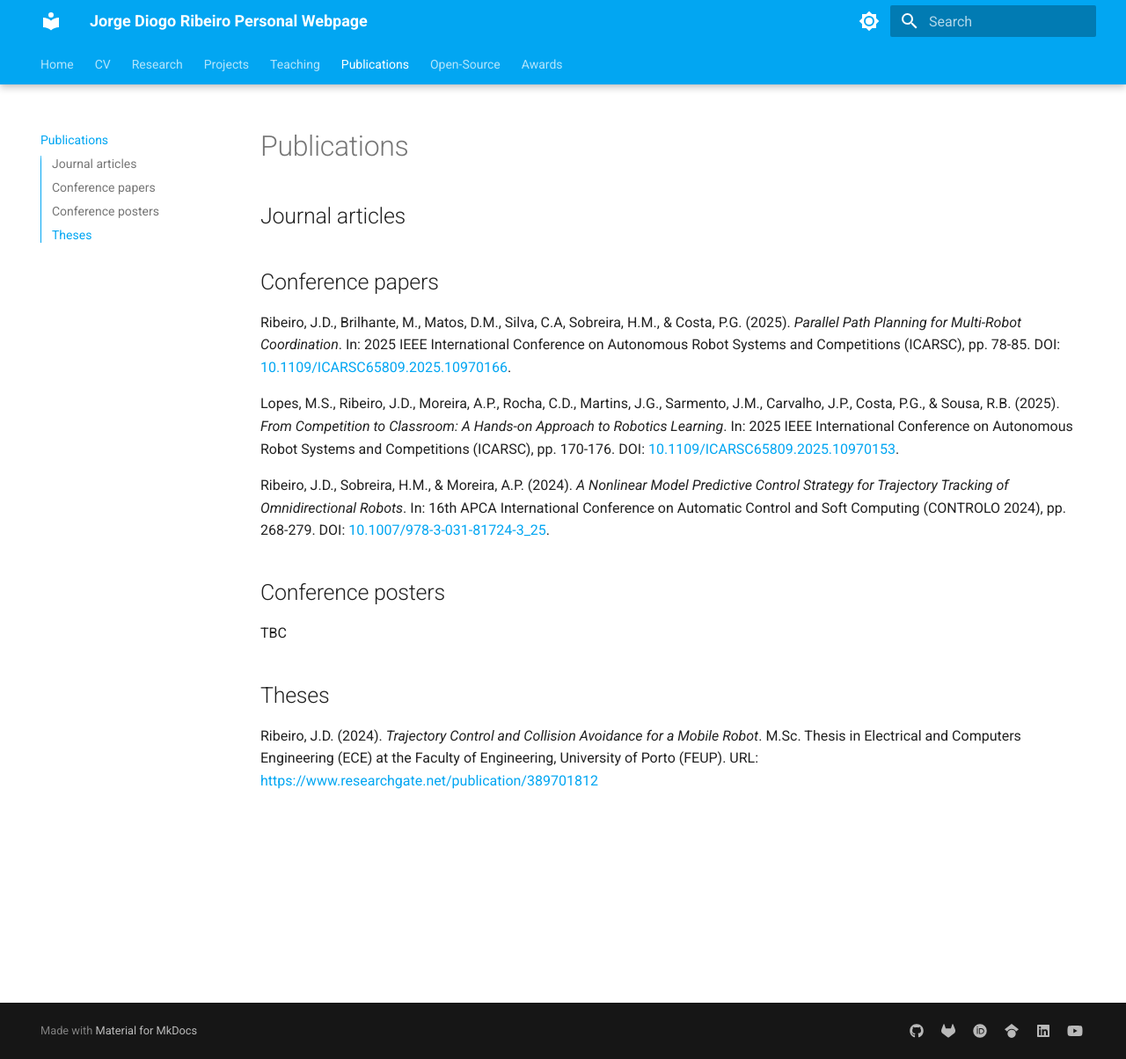
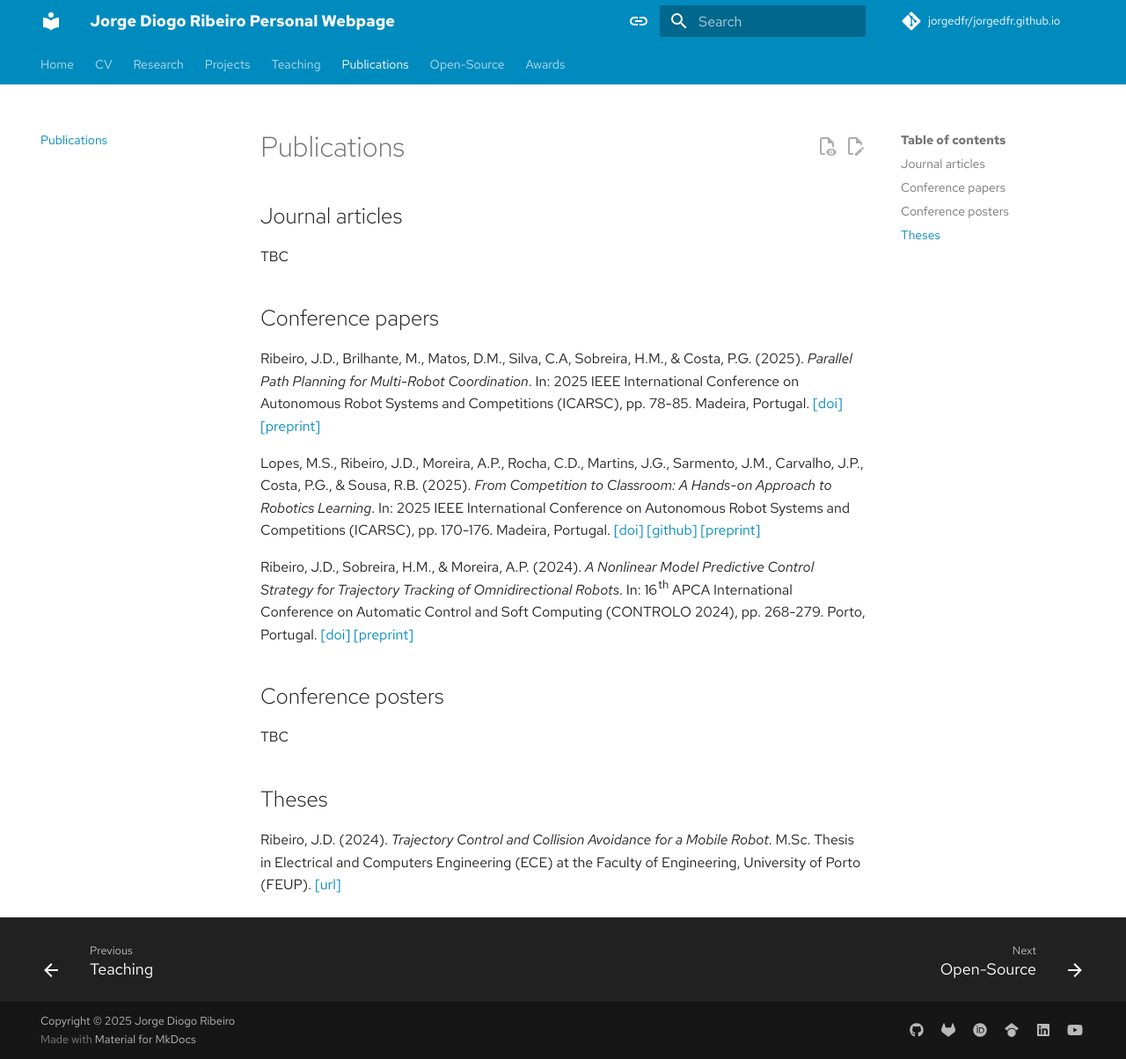
Before and after one commit to JorgeDFR/jorgedfr.github.io, an MkDocs documentation site: the page built from docs/publications.md, in a window 1280 px wide and 1204 px high. Shown: the whole window at 88% size. Built offline with MkDocs 1.6.1 and Material for MkDocs 9.7.7, drawn with Linux system fonts in a browser that asks for light colours; comment, search, counter and statistics services are not loaded.

Commit message:
Update style and papers

```diff
--- a/docs/publications.md
+++ b/docs/publications.md
@@ -1,6 +1,8 @@
 # Publications
 
 ## Journal articles
+
+TBC
 
 <!-- Ribeiro, J.D., Sousa, R.B., Martins, J.G., Aguiar, A.S., Santos, F.N., & Sobreira, H.M. (2025).
 _Indoor Benchmark of 3D LiDAR SLAM at iilab – Industry and Innovation Laboratory_.
@@ -14,20 +16,24 @@ URL: [TBC](TBC) -->
 Ribeiro, J.D., Brilhante, M., Matos, D.M., Silva, C.A, Sobreira, H.M., & Costa, P.G. (2025).
 _Parallel Path Planning for Multi-Robot Coordination_.
 In: 2025 IEEE International Conference on Autonomous Robot Systems and Competitions (ICARSC),
-pp. 78-85.
-DOI: [10.1109/ICARSC65809.2025.10970166](https://doi.org/10.1109/ICARSC65809.2025.10970166).
+pp. 78-85. Madeira, Portugal.
+[[doi]](https://doi.org/10.1109/ICARSC65809.2025.10970166)
+[[preprint]](https://doi.org/10.13140/RG.2.2.15702.97609/1)
 
 Lopes, M.S., Ribeiro, J.D., Moreira, A.P., Rocha, C.D., Martins, J.G., Sarmento, J.M., Carvalho, J.P., Costa, P.G., & Sousa, R.B. (2025).
 _From Competition to Classroom: A Hands-on Approach to Robotics Learning_.
 In: 2025 IEEE International Conference on Autonomous Robot Systems and Competitions (ICARSC),
-pp. 170-176.
-DOI: [10.1109/ICARSC65809.2025.10970153](https://doi.org/10.1109/ICARSC65809.2025.10970153).
+pp. 170-176. Madeira, Portugal.
+[[doi]](https://doi.org/10.1109/ICARSC65809.2025.10970153)
+[[github]](https://github.com/5dpo/5dpo_ratf_stem_2025)
+[[preprint]](https://doi.org/10.13140/RG.2.2.33785.17769)
 
 Ribeiro, J.D., Sobreira, H.M., & Moreira, A.P. (2024).
 _A Nonlinear Model Predictive Control Strategy for Trajectory Tracking of Omnidirectional Robots_.
 In: 16th APCA International Conference on Automatic Control and Soft Computing (CONTROLO 2024),
-pp. 268-279.
-DOI: [10.1007/978-3-031-81724-3_25](https://doi.org/10.1007/978-3-031-81724-3_25).
+pp. 268-279. Porto, Portugal.
+[[doi]](https://doi.org/10.1007/978-3-031-81724-3_25)
+[[preprint]](https://doi.org/10.13140/RG.2.2.34157.91367/1)
 
 ## Conference posters
 
--- /dev/null
+++ b/docs/stylesheets/extra.css
@@ -0,0 +1,7 @@
+[data-md-color-scheme="jorgedfr"] {
+  --md-primary-fg-color: #008BBE;
+  --md-primary-fg-color--light: #64C7EA;
+  --md-primary-fg-color--dark: #00233D;
+
+  --md-typeset-a-color: var(--md-primary-fg-color);
+}
--- a/mkdocs.yml
+++ b/mkdocs.yml
@@ -1,6 +1,14 @@
 site_name: Jorge Diogo Ribeiro Personal Webpage
 site_url: https://jorgedfr.github.io
-# site_url: https://127.0.0.1:10000
+site_author: Jorge Diogo Ribeiro
+
+# Repository
+repo_name: jorgedfr/jorgedfr.github.io
+repo_url: https://github.com/jorgedfr/jorgedfr.github.io
+edit_uri: edit/main/docs/
+
+# Copyright
+copyright: Copyright &copy; 2025 Jorge Diogo Ribeiro
 
 plugins:
   - search
@@ -8,36 +16,49 @@ plugins:
 theme:
   name: material
   features:
+    - content.action.edit
+    - content.action.view
+    - content.code.annotate
     - content.code.copy
+    - navigation.footer
+    - navigation.indexes
     - navigation.instant
     - navigation.instant.prefetch
     - navigation.instant.progress
+    - navigation.sections
     - navigation.tabs
-    - navigation.tabs.sticky
-    - navigation.sections
-    - navigation.expand
-    - navigation.path
-    - navigation.prune
-    - navigation.indexes
     - navigation.top
+    - navigation.tracking
+    - search.highlight
+    - search.share
+    - search.suggest
     - toc.follow
-    - toc.integrate
-    - search.suggest
-    - search.highlight
   palette:
+    - media: "(prefers-color-scheme)"
+      toggle:
+        icon: material/link
+        name: Switch to light mode
     - media: "(prefers-color-scheme: light)"
-      primary: light blue
-      scheme: default
+      scheme: jorgedfr
+      primary: custom
+      accent: custom
       toggle:
-        icon: material/brightness-7
+        icon: material/toggle-switch
         name: Switch to dark mode
     - media: "(prefers-color-scheme: dark)"
-      primary: light blue
       scheme: slate
+      primary: black
+      accent: indigo
       toggle:
-        icon: material/brightness-4
+        icon: material/toggle-switch-off
         name: Switch to system preference
+  font:
+    text: Red Hat Text
+    code: JetBrains Mono
+  #favicon: assets/logo/todo.svg
+  #logo: assets/logo/todo.svg
 
+# Additional configuration
 extra:
   # generator: false
   social:
@@ -63,6 +84,41 @@ extra:
       link: https://www.youtube.com/channel/UCqGAuSvxXoLepWwcWZeTE8g
       name: YouTube Channel @JorgeDRibeiro
 
+# Markdown extensions
+markdown_extensions:
+  - abbr
+  - admonition
+  - attr_list
+  - def_list
+  - footnotes
+  - md_in_html
+  - toc:
+      permalink: true
+  # Python Markdown Extensions
+  - pymdownx.arithmatex:
+      generic: true
+  - pymdownx.betterem:
+      smart_enable: all
+  - pymdownx.caret
+  - pymdownx.details
+  - pymdownx.emoji:
+      emoji_index: !!python/name:material.extensions.emoji.twemoji
+      emoji_generator: !!python/name:material.extensions.emoji.to_svg
+  - pymdownx.highlight
+  - pymdownx.inlinehilite
+  - pymdownx.keys
+  - pymdownx.mark
+  - pymdownx.smartsymbols
+  - pymdownx.superfences
+  - pymdownx.tabbed:
+      alternate_style: true
+  - pymdownx.tasklist:
+      custom_checkbox: true
+  - pymdownx.tilde
+  - pymdownx.pathconverter:
+      base_path: "jorgedfr/jorgedfr.github.io"
+      relative_path: ""
+      absolute: false
 nav:
   - Home: index.md
   - CV: cv.md
@@ -73,28 +129,11 @@ nav:
   - Open-Source: open-source.md
   - Awards: awards.md
 
-markdown_extensions:
-  - def_list
-  - pymdownx.inlinehilite
-  - pymdownx.snippets
-  - pymdownx.arithmatex:
-      generic: true
-  - pymdownx.highlight:
-      anchor_linenums: true
-      line_spans: __span
-      pygments_lang_class: true
-  - pymdownx.superfences:
-      custom_fences:
-        - name: mermaid
-          class: mermaid
-          format: !!python/name:pymdownx.superfences.fence_code_format
-  - pymdownx.tasklist:
-      custom_checkbox: true
 
 extra_javascript:
-  # - javascripts/katex.js
   - https://unpkg.com/katex@0/dist/katex.min.js
   - https://unpkg.com/katex@0/dist/contrib/auto-render.min.js
 
 extra_css:
   - https://unpkg.com/katex@0/dist/katex.min.css
+  - stylesheets/extra.css
```
Also changed, not shown: other parts of docs/publications.md (+1 -1 lines), docs/awards.md (+1 -1 lines), docs/cv.md (+1 -1 lines), docs/index.md (+2 -0 lines), docs/assets/index/photo_inesctec_16-9-ratio.jpg (added), docs/assets/index/photo_inesctec_original.jpg (added).
